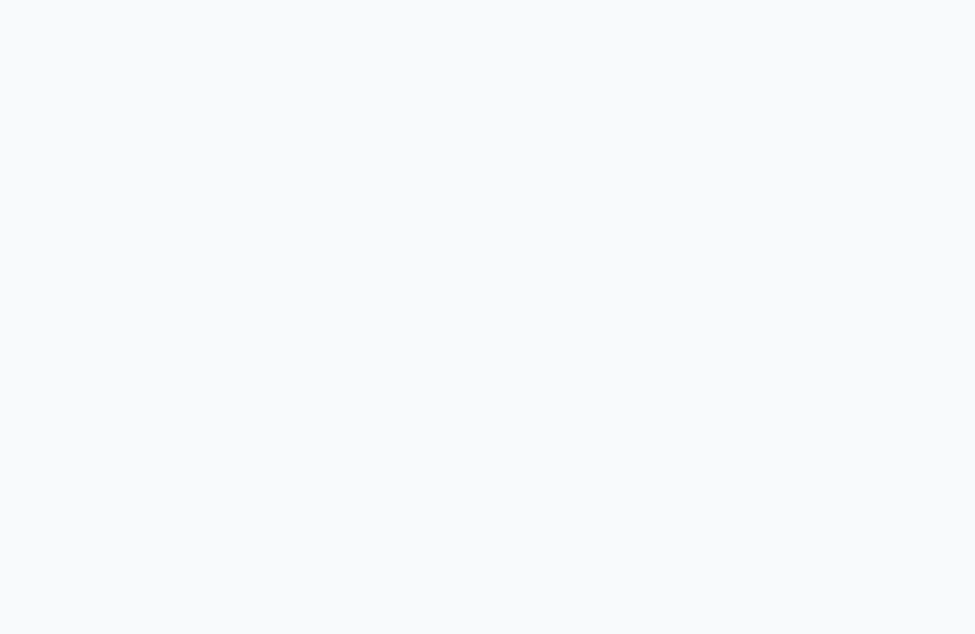
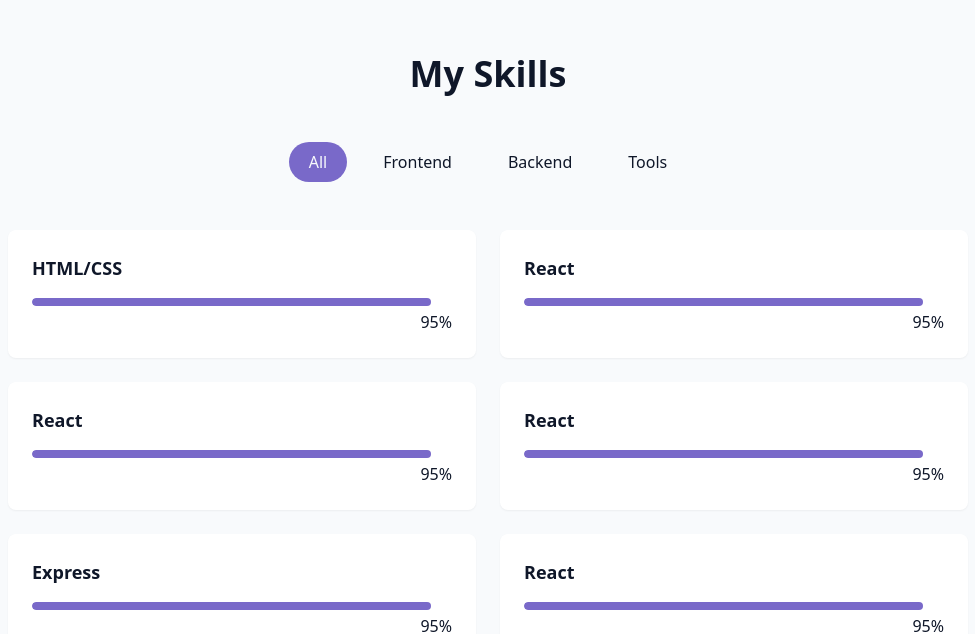
Before and after one commit to hypedkiddo/Personal-portfolio, a React (Vite) app: page / in a window 1280 px wide. Shown: the part 1548-2182 px from the top of the page, without its empty margins (152-1127 px from the left). Before the commit the page ends 1506 px from the top, so only its background shows below. Built offline with nearby package versions, Linux system fonts and the light colour scheme.

Commit message:
Added Skills section

```diff
--- /dev/null
+++ b/src/components/Skills.jsx
@@ -0,0 +1,61 @@
+import React,{useState} from "react";
+import { cn } from "../lib/utils";
+
+const skills = [
+  //Frontend
+  { name: "HTML/CSS", level: 95, category: "frontend" },
+  { name: "React", level: 95, category: "frontend" },
+  { name: "React", level: 95, category: "frontend" },
+  { name: "React", level: 95, category: "frontend" },
+  //Backend
+  { name: "Express", level: 95, category: "backend" },
+  { name: "React", level: 95, category: "frontend" },
+  { name: "React", level: 95, category: "frontend" },
+  { name: "React", level: 95, category: "frontend" },
+  //Tools
+  { name: "Git/Github", level: 95, category: "tools" },
+  { name: "React", level: 95, category: "frontend" },
+  { name: "React", level: 95, category: "frontend" },
+  { name: "React", level: 95, category: "frontend" },
+];
+
+const category=["all","frontend","backend" ,"tools"]
+
+function Skills() {
+    const [activeCategory,setactiveCategory]=useState("all")
+
+    const filteredSkills=skills.filter((skill)=>activeCategory ==="all" || skill.category === activeCategory);
+
+  return <section id="skills" className="py-24 px-24 relative bg-secondary/30">
+    <div className="container mx-auto max-w-5xl">
+        <h2 className="text-3xl md:text-4xl font-bold mb-12 text-center">
+            My Skills
+        </h2>
+
+        <div className="flex flex-wrap justify-center gap-4 mb-12">
+            {category.map((category,key)=>(
+                <button key={key} onClick={()=>setactiveCategory(category)} className={cn("px-5 py-2 rounded-full transition-colours duration-300 capitalize",activeCategory ===category ? "bg-primary text-primary-foreground" : "bg-secondary/70 text-foreground hover:bd-secondary")}>{category}</button>
+            ))}
+        </div>
+
+        <div className="grid grid-cols-1 sm:grid-cols-2 lg:grid-rows-3 gap-6">
+            {filteredSkills.map((skill,key)=>(
+                <div key={key} className="bg-card p-6 rounded-lg shadow-xs card-hover">
+                <div className="text-left mb-4">
+                <h3 className="font-semibold text-lg">{skill.name}</h3>
+                </div>
+                <div className="w-full bg-secondary/50 h-2 rounded-full overflow-hidden">
+                <div className="bg-primary h-2 rounded-full origin-left animate-[grow_1.5s_ease-out]" style={{width:skill.level + "%"}}></div>
+                </div>
+                <div className="text-right mt-1">
+                    <span>{skill.level}%</span>
+                </div>
+                </div>
+            )
+            )}
+        </div>
+    </div>
+  </section>
+}
+
+export default Skills;
--- a/src/pages/Home.jsx
+++ b/src/pages/Home.jsx
@@ -4,6 +4,7 @@
 import Navbar from '../components/Navbar'
 import HeroSection from '../components/HeroSection'
 import AboutMe from '../components/AboutMe'
+import Skills from '../components/Skills'
 function Home() {
   return (
     <div className='min-h-screen bg-background text-foreground overflow-x-hidden'>
@@ -17,6 +18,7 @@
         <main>
         <HeroSection/>
         <AboutMe/>
+        <Skills/>
         </main>
         {/* Footer        */}
     </div>
```
